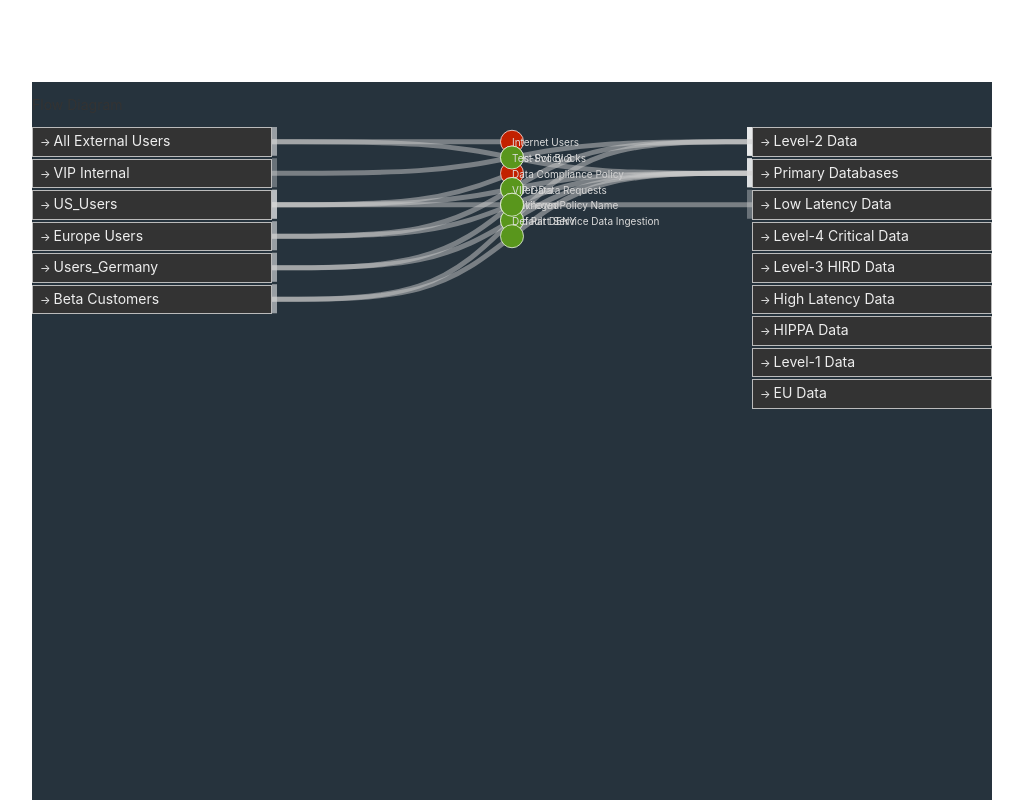
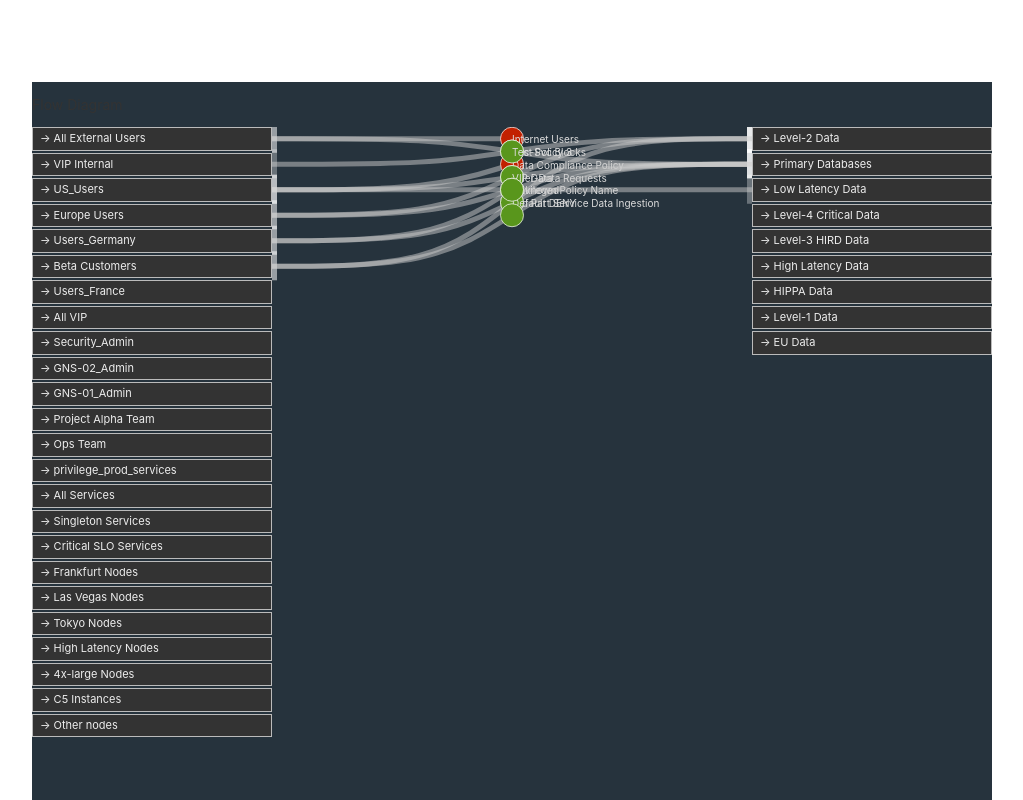
Before and after one commit to rostag/exp, an Angular app: page / in a window 1280 px wide. Shown: the top 800 px of the page, without its empty margins (128-1151 px from the left). Built offline with nearby package versions, Linux system fonts and the light colour scheme.

Commit message:
All Source Groups are there

```diff
--- /dev/null
+++ b/src/app/diagram/data-mocks.ts
@@ -0,0 +1,172 @@
+import { ResourceGroup } from './diagram.component';
+
+export const sources: ResourceGroup[] = [
+    {
+        label: 'All External Users',
+        id: 'source-1',
+        type: 'user'
+    },
+    {
+        label: 'VIP Internal',
+        id: 'source-2',
+        type: 'user'
+    },
+    {
+        label: 'US_Users',
+        id: 'source-3',
+        type: 'user'
+    },
+    {
+        label: 'Europe Users',
+        id: 'source-4',
+        type: 'user'
+    },
+    {
+        label: 'Users_Germany',
+        id: 'source-5',
+        type: 'user'
+    },
+    {
+        label: 'Beta Customers',
+        id: 'source-6',
+        type: 'user'
+    },
+    {
+        label: 'Users_France',
+        id: 'source-6',
+        type: 'user'
+    },
+    {
+        label: 'All VIP',
+        id: 'source-6',
+        type: 'user'
+    },
+    {
+        label: 'Security_Admin',
+        id: 'source-6',
+        type: 'user'
+    },
+    {
+        label: 'GNS-02_Admin',
+        id: 'source-6',
+        type: 'user'
+    },
+    {
+        label: 'GNS-01_Admin',
+        id: 'source-6',
+        type: 'user'
+    },
+    {
+        label: 'Project Alpha Team',
+        id: 'source-6',
+        type: 'user'
+    },
+    {
+        label: 'Ops Team',
+        id: 'source-6',
+        type: 'user'
+    },
+    {
+        label: 'privilege_prod_services',
+        id: 'source-6',
+        type: 'service'
+    },
+    {
+        label: 'All Services',
+        id: 'source-6',
+        type: 'service'
+    },
+    {
+        label: 'Singleton Services',
+        id: 'source-6',
+        type: 'service'
+    },
+    {
+        label: 'Critical SLO Services',
+        id: 'source-6',
+        type: 'service'
+    },
+    {
+        label: 'Frankfurt Nodes',
+        id: 'source-6',
+        type: 'node'
+    },
+    {
+        label: 'Las Vegas Nodes',
+        id: 'source-6',
+        type: 'node'
+    },
+    {
+        label: 'Tokyo Nodes',
+        id: 'source-6',
+        type: 'node'
+    },
+    {
+        label: 'High Latency Nodes',
+        id: 'source-6',
+        type: 'node'
+    },
+    {
+        label: '4x-large Nodes',
+        id: 'source-6',
+        type: 'node'
+    },
+    {
+        label: 'C5 Instances',
+        id: 'source-6',
+        type: 'node'
+    },
+    {
+        label: 'Other nodes',
+        id: 'source-6',
+        type: 'node'
+    },
+]
+
+export const destinations: ResourceGroup[] = [
+    {
+        label: 'Level-2 Data',
+        id: 'destination-1',
+        type: 'data'
+    },
+    {
+        label: 'Primary Databases',
+        id: 'destination-2',
+        type: 'data'
+    },
+    {
+        label: 'Low Latency Data',
+        id: 'destination-3',
+        type: 'data'
+    },
+    {
+        label: 'Level-4 Critical Data',
+        id: 'destination-4',
+        type: 'data'
+    },
+    {
+        label: 'Level-3 HIRD Data',
+        id: 'destination-5',
+        type: 'data'
+    },
+    {
+        label: 'High Latency Data',
+        id: 'destination-6',
+        type: 'data'
+    },
+    {
+        label: 'HIPPA Data',
+        id: 'destination-7',
+        type: 'data'
+    },
+    {
+        label: 'Level-1 Data',
+        id: 'destination-8',
+        type: 'data'
+    },
+    {
+        label: 'EU Data',
+        id: 'destination-9',
+        type: 'data'
+    }
+];
--- a/src/app/diagram/diagram.component.scss
+++ b/src/app/diagram/diagram.component.scss
@@ -12,8 +12,9 @@
             .list-item {
                 border: 1px solid #bbb;
                 background-color: #333;
-                padding: 4px 6px 5px 7px;
+                padding: 2px 6px 3px 7px;
                 margin-bottom: 2px;
+                font-size: 11px;
             }
 
             .list-item:hover {
--- a/src/app/diagram/diagram.component.ts
+++ b/src/app/diagram/diagram.component.ts
@@ -1,5 +1,6 @@
 import { Component, OnInit, HostListener } from '@angular/core';
 import * as d3 from 'd3';
+import { sources, destinations } from './data-mocks';
 
 export interface FlowEntry {
     source: string,
@@ -96,86 +97,8 @@ export const flowEntries: FlowEntry[] = [
 })
 export class DiagramComponent implements OnInit {
 
-    public sources: ResourceGroup[] = [
-        {
-            id: 'source-1',
-            label: 'All External Users',
-            type: 'user'
-        },
-        {
-            id: 'source-2',
-            label: 'VIP Internal',
-            type: 'user'
-        },
-        {
-            id: 'source-3',
-            label: 'US_Users',
-            type: 'user'
-        },
-        {
-            id: 'source-4',
-            label: 'Europe Users',
-            type: 'user'
-        },
-        {
-            id: 'source-5',
-            label: 'Users_Germany',
-            type: 'user'
-        },
-        {
-            id: 'source-6',
-            label: 'Beta Customers',
-            type: 'user'
-        },
-    ]
-
-    public destinations: ResourceGroup[] = [
-        {
-            label: 'Level-2 Data',
-            id: 'destination-1',
-            type: 'data'
-        },
-        {
-            label: 'Primary Databases',
-            id: 'destination-2',
-            type: 'data'
-        },
-        {
-            label: 'Low Latency Data',
-            id: 'destination-3',
-            type: 'data'
-        },
-        {
-            label: 'Level-4 Critical Data',
-            id: 'destination-4',
-            type: 'data'
-        },
-        {
-            label: 'Level-3 HIRD Data',
-            id: 'destination-5',
-            type: 'data'
-        },
-        {
-            label: 'High Latency Data',
-            id: 'destination-6',
-            type: 'data'
-        },
-        {
-            label: 'HIPPA Data',
-            id: 'destination-7',
-            type: 'data'
-        },
-        {
-            label: 'Level-1 Data',
-            id: 'destination-8',
-            type: 'data'
-        },
-        {
-            label: 'EU Data',
-            id: 'destination-9',
-            type: 'data'
-        }
-    ];
+    public sources = sources;
+    public destinations = destinations;
 
     barHeight = 30;
 
```
